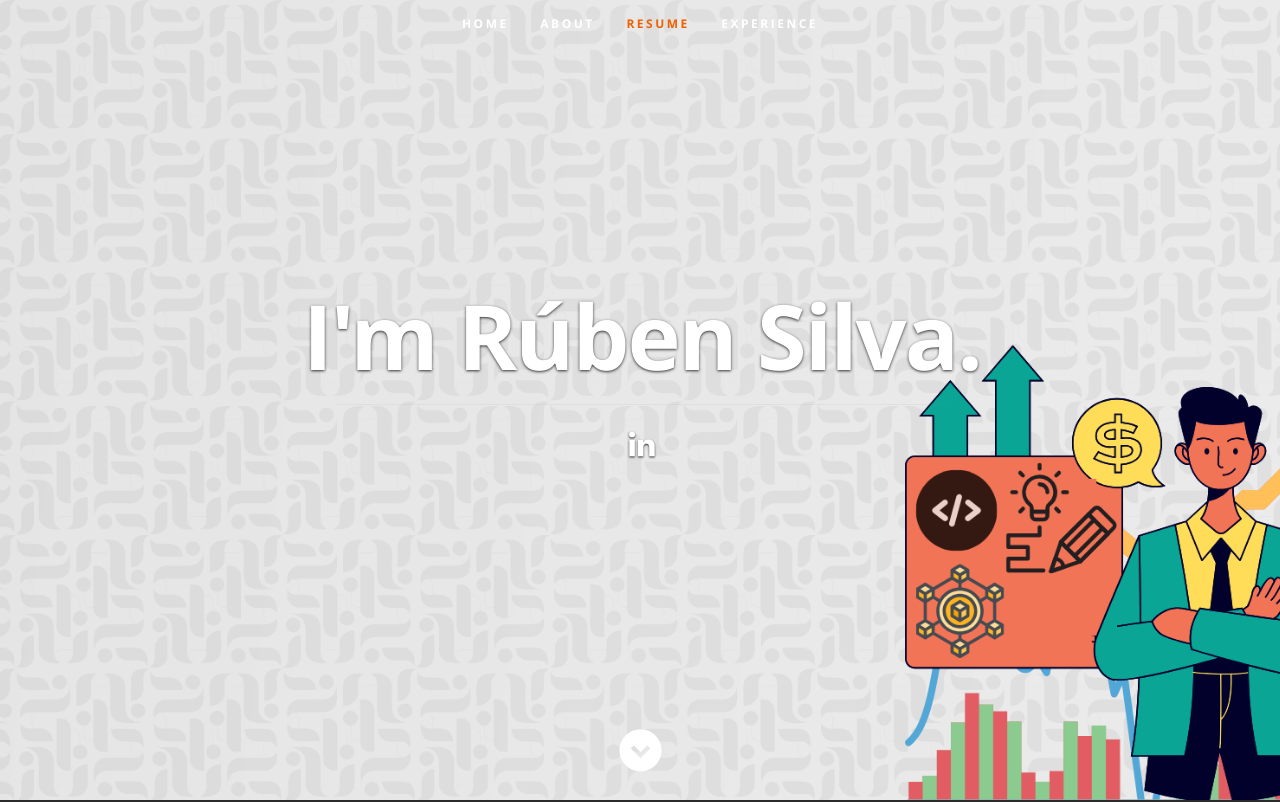
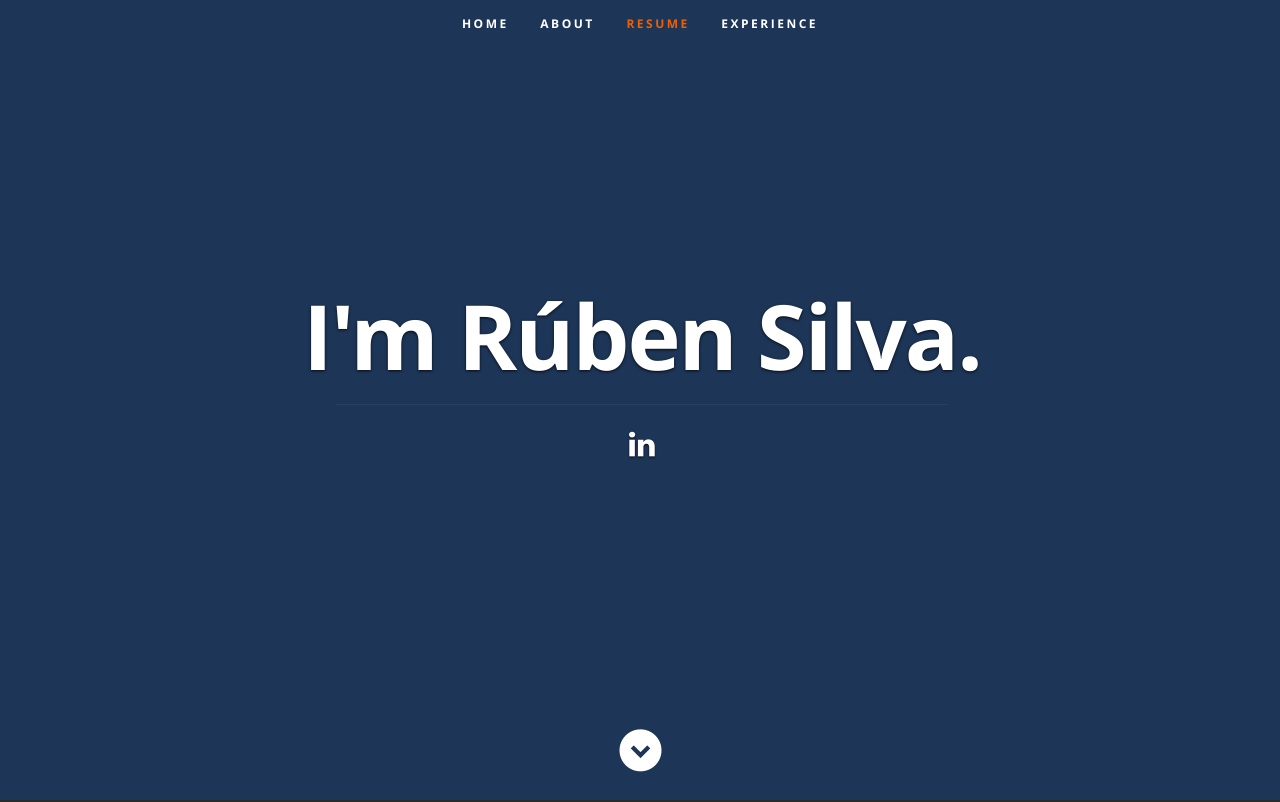
Before and after one commit to rubenms1232/Curriculum, a plain HTML site: page index.html in a window 1280 px wide. Shown: the top 802 px of the page. Drawn offline with nearby package versions, Linux system fonts and the light colour scheme.

Commit message:
Update layout.css

```diff
--- a/css/layout.css
+++ b/css/layout.css
@@ -22,7 +22,7 @@
 /* a. General Styles
 /* ------------------------------------------------------------------ */
 
-body { background: #0f0f0f; }
+body { background: #1d3557; }
 
 /* ------------------------------------------------------------------ */
 /* b. Header Styles
@@ -30,15 +30,14 @@ body { background: #0f0f0f; }
 
 header {
    position: relative;
-   height: 800px;
-   min-height: 500px;
+   height: 500px;
+   min-height: 300px;
    width: 100%;
-   background: #161415 url(../images/sky.png) no-repeat top center;
-   background-size: cover !important;
-	-webkit-background-size: cover !important;
+   background: #1d3557; /* Change this color to your desired background color */
    text-align: center;
    overflow: hidden;
 }
+
 
 /* vertically center banner section */
 header:before {
```
